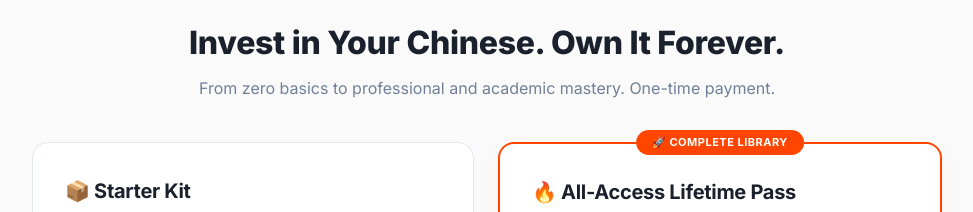
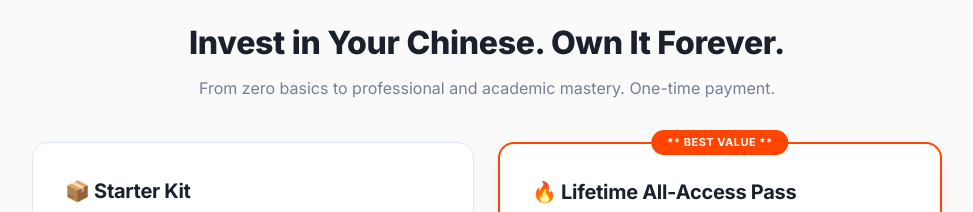
Before and after one commit to maggie118/hanlingo, a plain HTML site: page index.html in a window 1280 px wide. Shown: the part 2943-3155 px from the top of the page, without its empty margins (153-1126 px from the left). Drawn offline with Linux system fonts and the light colour scheme.

Commit message:
Add files via upload

```diff
--- a/index.html
+++ b/index.html
@@ -487,9 +487,9 @@
 
             <!-- All-Access Pass -->
             <div style="background: #ffffff; border: 2px solid #ff4500; border-radius: 16px; padding: 32px; flex: 1; min-width: 290px; display: flex; flex-direction: column; justify-content: space-between; position: relative; box-shadow: 0 10px 25px rgba(255, 69, 0, 0.05);" itemscope itemtype="https://schema.org/Product">
-                <span style="position: absolute; top: -14px; left: 50%; transform: translateX(-50%); background: #ff4500; color: white; font-size: 11px; font-weight: bold; padding: 4px 16px; border-radius: 20px; text-transform: uppercase; letter-spacing: 0.5px;">🚀 Complete Library</span>
+                <span style="position: absolute; top: -14px; left: 50%; transform: translateX(-50%); background: #ff4500; color: white; font-size: 11px; font-weight: bold; padding: 4px 16px; border-radius: 20px; text-transform: uppercase; letter-spacing: 0.5px;"> ** BEST VALUE ** </span>
                 <div>
-                    <h3 itemprop="name" style="font-size: 20px; color: #1a202c; margin: 0 0 8px 0;">🔥 All-Access Lifetime Pass</h3>
+                    <h3 itemprop="name" style="font-size: 20px; color: #1a202c; margin: 0 0 8px 0;">🔥 Lifetime All‑Access Pass</h3>
                     <p style="color: #718096; font-size: 14px; margin: 0;" itemprop="description">The ultimate digital library for schools, families, and professionals.</p>
                     <ul style="list-style: none; padding: 0; margin: 24px 0; font-size: 14.5px; color: #4a5568; line-height: 1.6;">
                         <li style="margin-bottom: 12px; font-weight: bold; color: #ff4500;">✓ Includes Full Survival Kit + 1,500+ Phrases</li>
```
